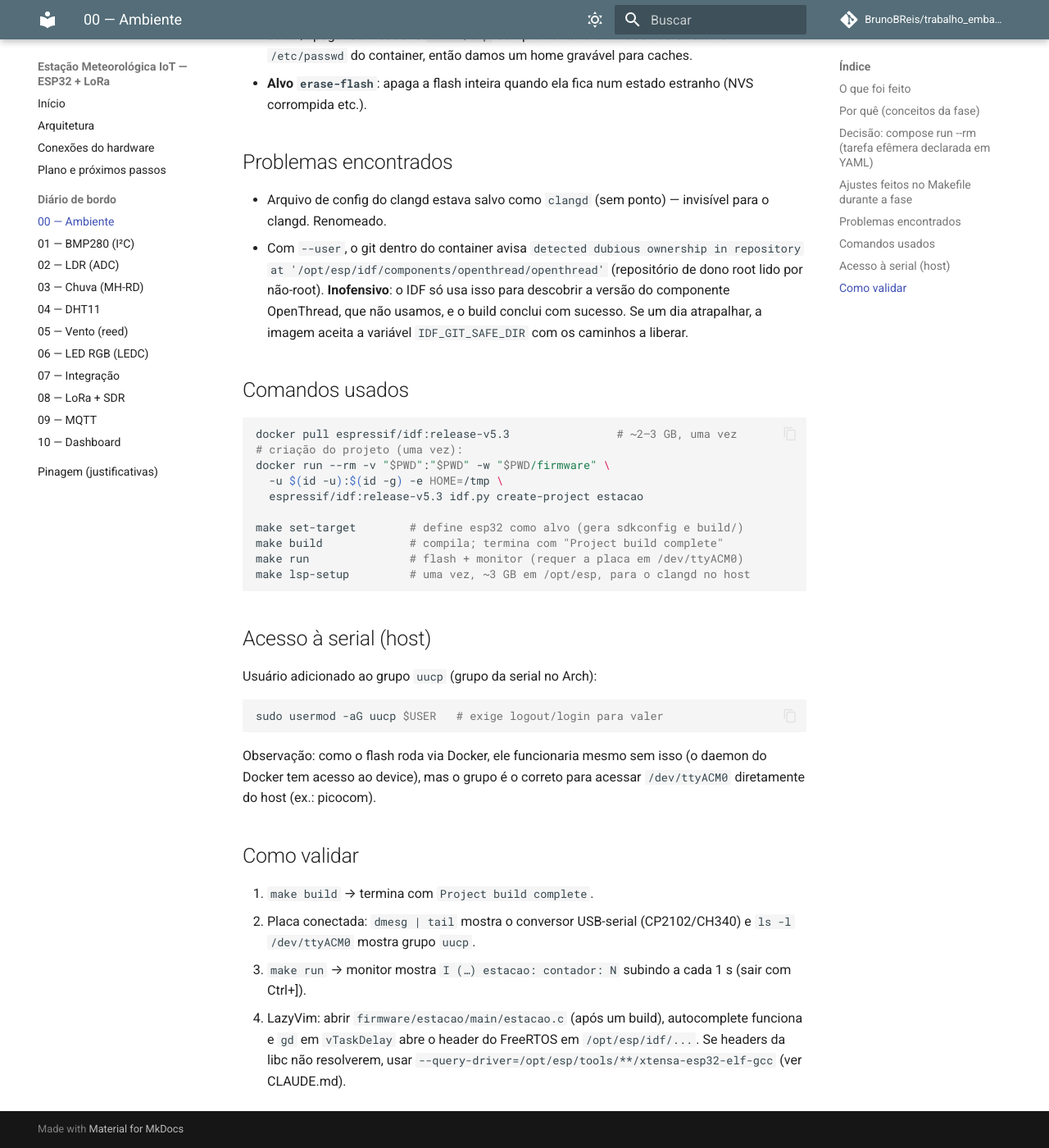
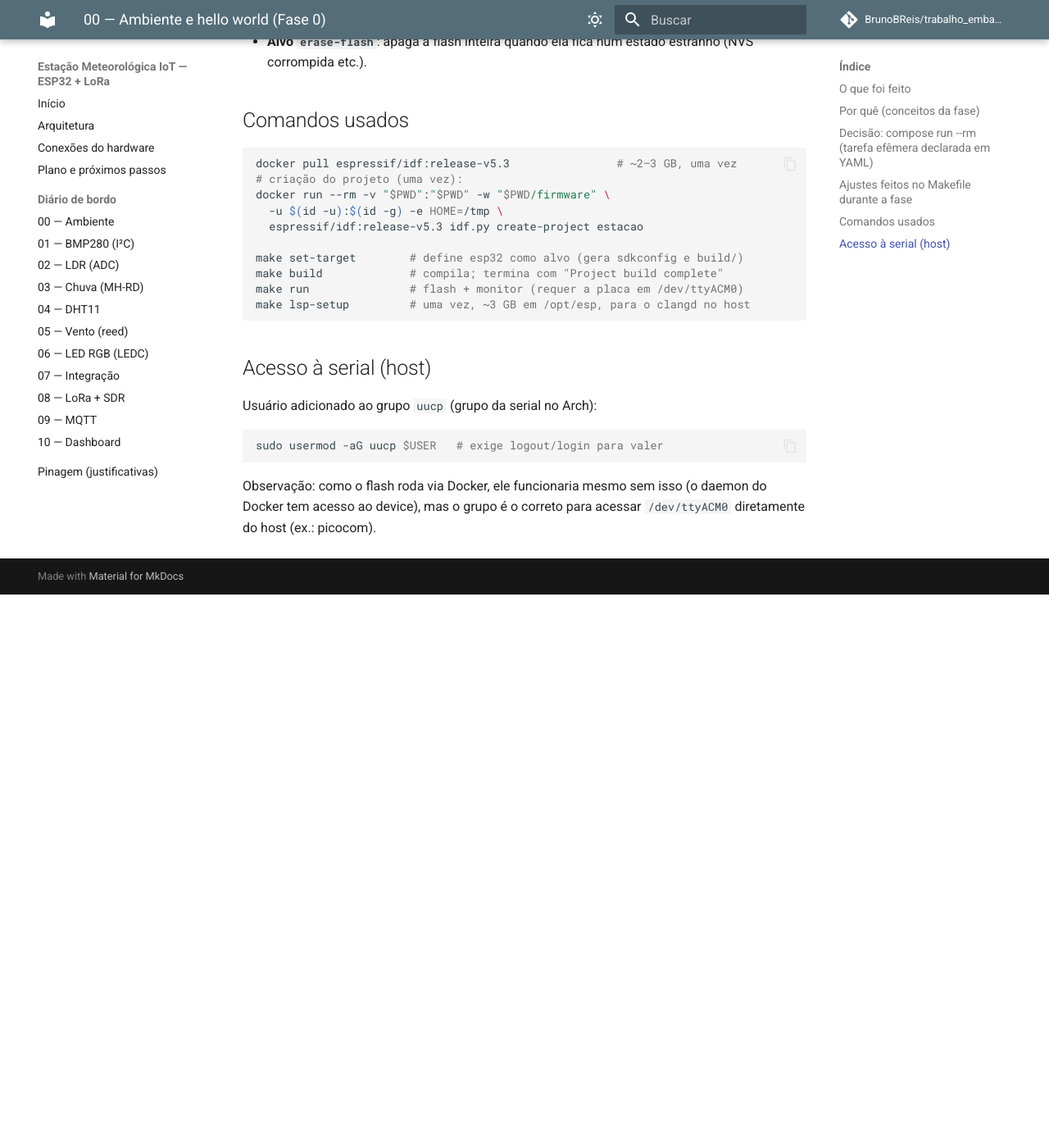
Before and after one commit to BrunoBReis/trabalho_embarcados, an MkDocs documentation site: the page built from docs/diario_bordo/00-ambiente.md, in a window 1280 px wide and 1400 px high, scrolled down 1755 px. Shown: the whole window at 82% size. Built offline with MkDocs 1.6.1 and Material for MkDocs 9.7.7, drawn with Linux system fonts in a browser that asks for light colours; comment, search, counter and statistics services are not loaded; after the commit the page ends 2480 px from its top, so only the background shows below that; some of the changed text lies outside the part shown.

Commit message:
docs: reorganizando os arquivos

```diff
--- a/docs/00-ambiente.md
+++ b/docs/diario_bordo/00-ambiente.md
@@ -8,8 +8,6 @@
 1. Makefile na raiz orquestrando o `idf.py` dentro da imagem
    `espressif/idf:release-v5.3` (versão fixada = build reprodutível).
 2. `.clangd` na raiz (removendo flags do GCC Xtensa que o clangd não conhece).
-   Atenção: o nome do arquivo é `.clangd`, **com ponto** — sem o ponto o
-   clangd não o encontra.
 3. Projeto criado com `idf.py create-project` dentro do container e alvo
    definido com `make set-target` (esp32).
 4. `app_main()` com `ESP_LOGI` + `vTaskDelay(pdMS_TO_TICKS(1000))`.
@@ -49,9 +47,9 @@
   e `dev` (com a serial — flash/monitor), unidos por âncora YAML.
 - `.env` (fora do git; ver `.env.example`) permite override por máquina
   (`PORT`, `IDF_VERSION`) sem tocar em arquivo versionado.
-- A infra de *serviços de verdade* (Mosquitto, InfluxDB, Grafana) terá o
+- A infra de *serviços de verdade* (Mosquitto e Dashboard) terá o
   próprio compose em `infra/` nas Fases 5–6 — lá com `up -d`, restart
-  policy e volumes, que é onde esse modo brilha.
+  policy e volumes.
 
 ## Ajustes feitos no Makefile durante a fase
 
@@ -66,17 +64,6 @@
   container, então damos um home gravável para caches.
 - **Alvo `erase-flash`**: apaga a flash inteira quando ela fica num estado
   estranho (NVS corrompida etc.).
-
-## Problemas encontrados
-
-- Arquivo de config do clangd estava salvo como `clangd` (sem ponto) —
-  invisível para o clangd. Renomeado.
-- Com `--user`, o git dentro do container avisa
-  `detected dubious ownership in repository at '/opt/esp/idf/components/openthread/openthread'`
-  (repositório de dono root lido por não-root). **Inofensivo**: o IDF só usa
-  isso para descobrir a versão do componente OpenThread, que não usamos, e o
-  build conclui com sucesso. Se um dia atrapalhar, a imagem aceita a variável
-  `IDF_GIT_SAFE_DIR` com os caminhos a liberar.
 
 ## Comandos usados
 
@@ -104,15 +91,3 @@
 Observação: como o flash roda via Docker, ele funcionaria mesmo sem isso
 (o daemon do Docker tem acesso ao device), mas o grupo é o correto para
 acessar `/dev/ttyACM0` diretamente do host (ex.: picocom).
-
-## Como validar
-
-1. `make build` → termina com `Project build complete`.
-2. Placa conectada: `dmesg | tail` mostra o conversor USB-serial
-   (CP2102/CH340) e `ls -l /dev/ttyACM0` mostra grupo `uucp`.
-3. `make run` → monitor mostra `I (…) estacao: contador: N` subindo a cada
-   1 s (sair com Ctrl+]).
-4. LazyVim: abrir `firmware/estacao/main/estacao.c` (após um build),
-   autocomplete funciona e `gd` em `vTaskDelay` abre o header do FreeRTOS em
-   `/opt/esp/idf/...`. Se headers da libc não resolverem, usar
-   `--query-driver=/opt/esp/tools/**/xtensa-esp32-elf-gcc` (ver CLAUDE.md).
```
Also changed, not shown: docs/arquitetura.md (+4 -4 lines), docs/conceitos/01-bmp280.md (added, +182 -0 lines), docs/conexoes.md (+2 -2 lines), docs/diario_bordo/01-bmp280.md (renamed from docs/01-bmp280.md, +1 -1 lines), docs/assets/fluxo_build_flash_esp_idf.png (renamed from docs/fluxo_build_flash_esp_idf.png), docs/assets/fluxo_build_flash_esp_idf.svg (renamed from docs/fluxo_build_flash_esp_idf.svg), docs/assets/mapa_pinagem_esp32_estacao.png (renamed from docs/mapa_pinagem_esp32_estacao.png), docs/assets/mapa_pinagem_esp32_estacao.svg (renamed from docs/mapa_pinagem_esp32_estacao.svg), docs/diario_bordo/02-ldr.md (renamed from docs/02-ldr.md), docs/diario_bordo/03-chuva.md (renamed from docs/03-chuva.md), docs/diario_bordo/04-dht11.md (renamed from docs/04-dht11.md), docs/diario_bordo/05-vento.md (renamed from docs/05-vento.md), docs/diario_bordo/06-led-rgb.md (renamed from docs/06-led-rgb.md), docs/diario_bordo/07-integracao.md (renamed from docs/07-integracao.md), 3 more files, 2 other files.
